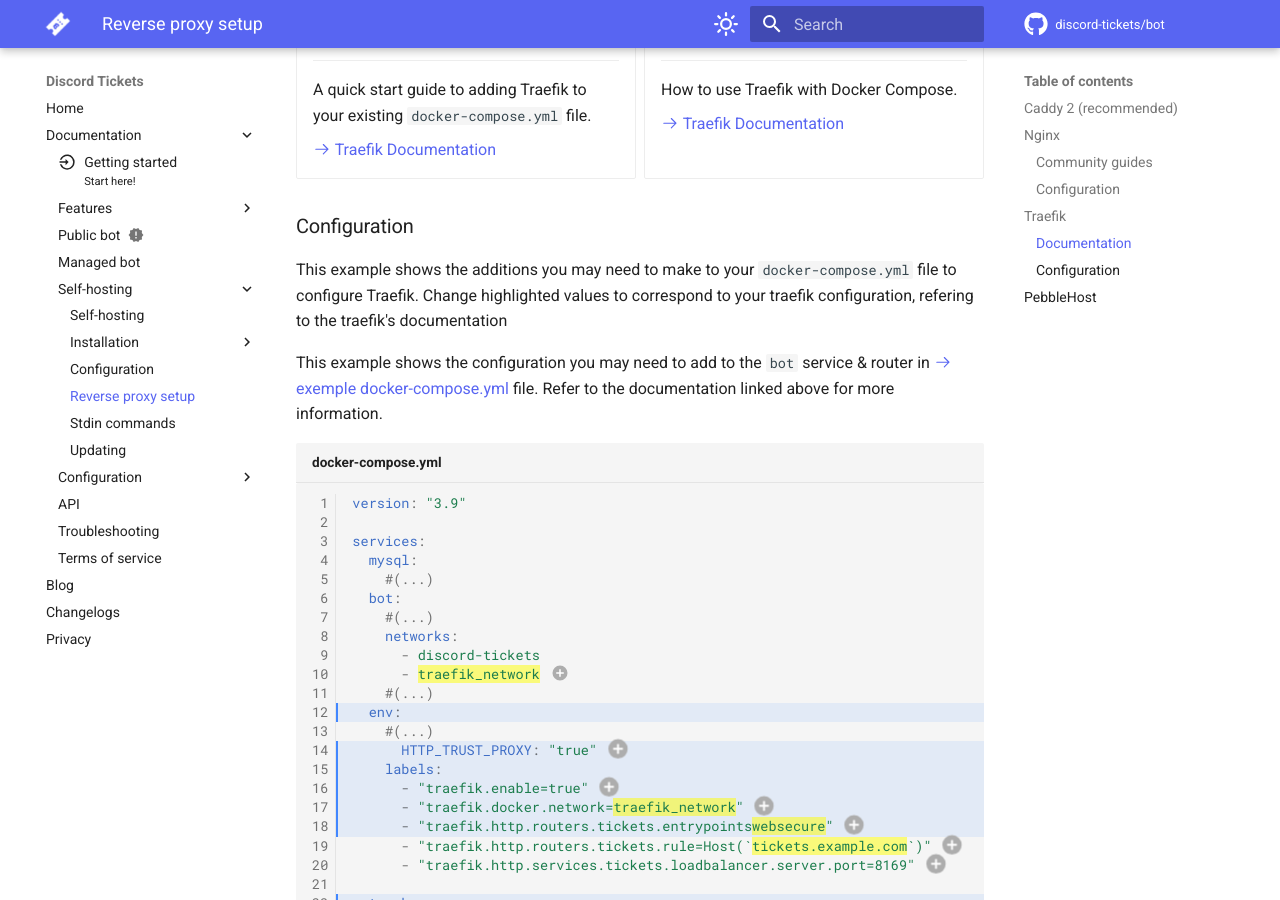
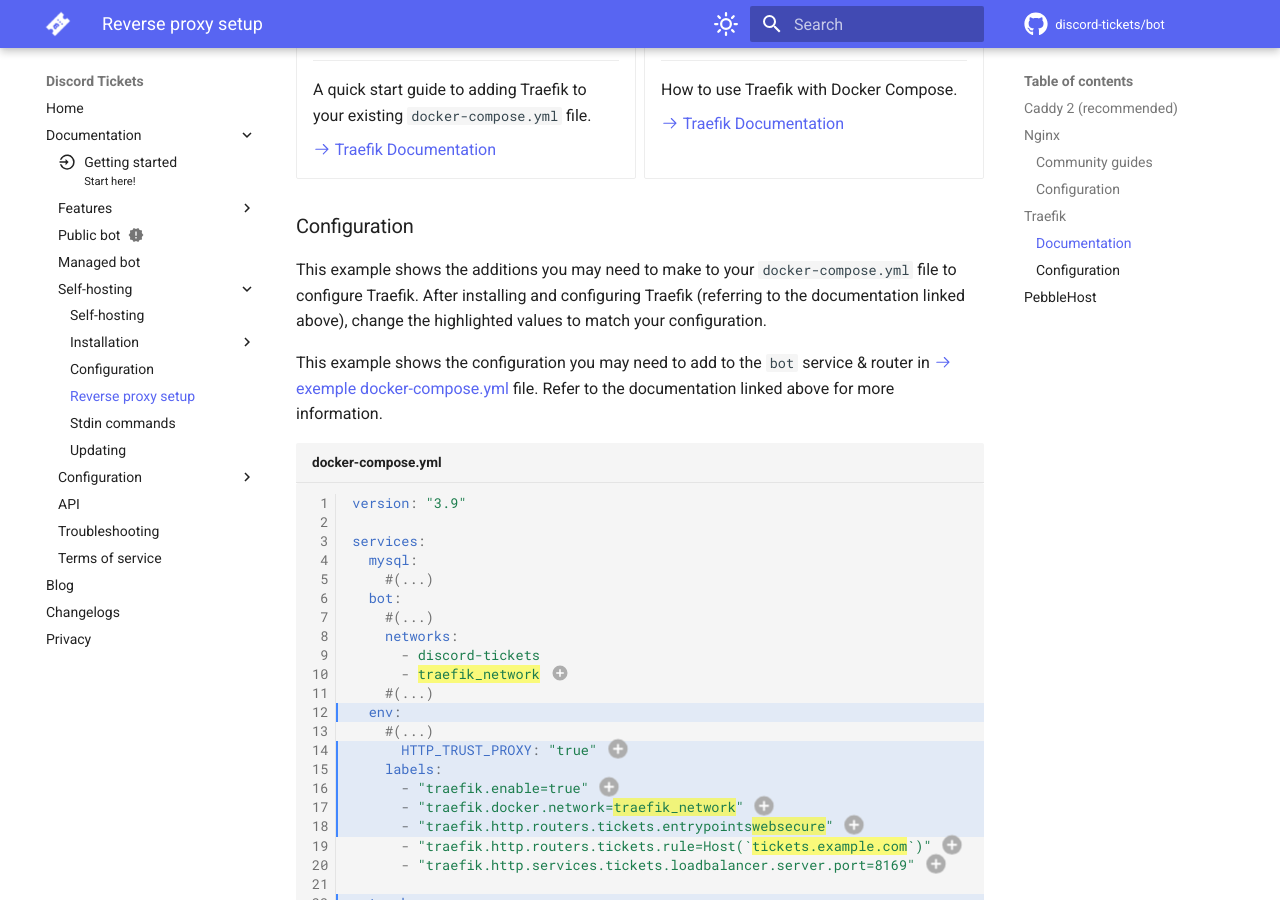
Before and after one commit to discord-tickets/docs, an MkDocs documentation site: the page built from docs/self-hosting/reverse-proxy.md, in a window 1280 px wide and 900 px high, scrolled down 2201 px. Built offline with MkDocs 1.6.1 and Material for MkDocs 9.7.7, drawn with Linux system fonts in a browser that asks for light colours; emoji names are drawn with the system emoji font; comment, search, counter and statistics services are not loaded.

Commit message:
Update docs/self-hosting/reverse-proxy.md

```diff
--- a/docs/self-hosting/reverse-proxy.md
+++ b/docs/self-hosting/reverse-proxy.md
@@ -130,7 +130,7 @@
 ### Configuration
 
 This example shows the additions you may need to make to your `docker-compose.yml` file to configure Traefik.
-Change highlighted values to correspond to your traefik configuration, refering to the traefik's documentation
+After installing and configuring Traefik (referring to the documentation linked above), change the highlighted values to match your configuration.
 
 This example shows the configuration you may need to add to the `bot` service & router in [:octicons-arrow-right-24: exemple docker-compose.yml](https://github.com/discord-tickets/bot/blob/main/docker-compose.yml) file.
 Refer to the documentation linked above for more information.
```
